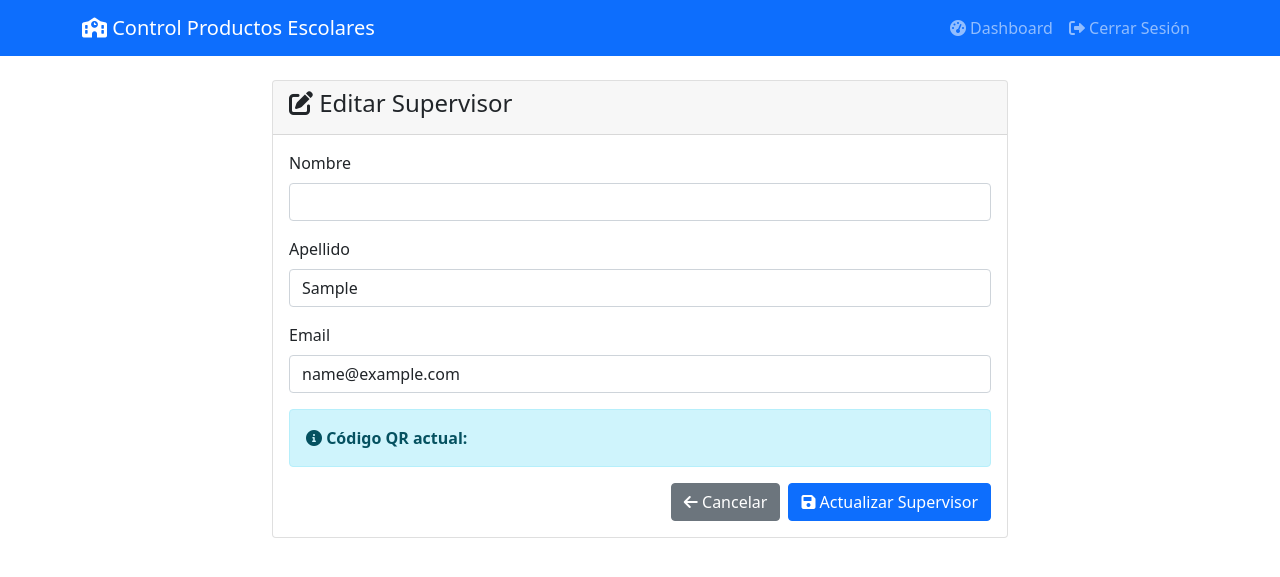
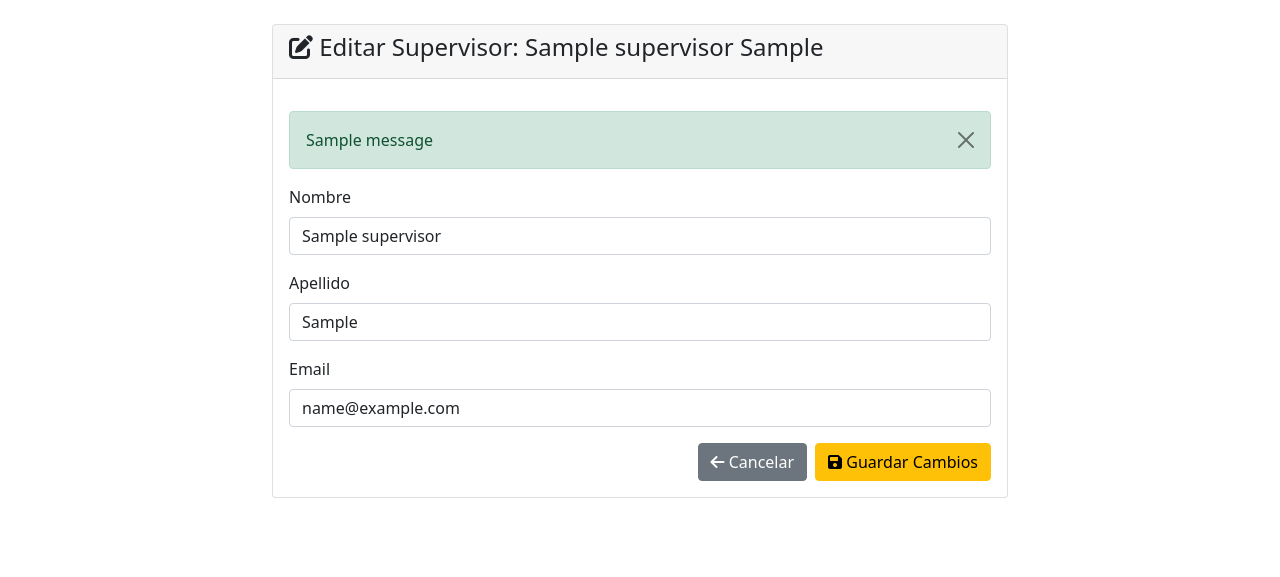
Before and after one commit to rafaelhgarcia/control-productos-escolares, a Flask app: page /supervisores/editar/1 in a window 1280 px wide. Shown: the top 577 px of the page. Run offline with Flask 3, Linux system fonts and the light colour scheme; a user stored in the database is signed in; tables that the repository leaves empty hold one stand-in row (values such as "Sample post"); one stand-in notice (Sample message) is shown.

Commit message:
Enhance supervisor edit form with dynamic data
Updated the supervisor editing form to display the supervisor's name and last name dynamically. Changed button text and adjusted form input values to use request data.

```diff
--- a/templates/editar_supervisor.html
+++ b/templates/editar_supervisor.html
@@ -8,60 +8,54 @@
     <link href="https://cdnjs.cloudflare.com/ajax/libs/font-awesome/6.0.0/css/all.min.css" rel="stylesheet">
 </head>
 <body>
-    <nav class="navbar navbar-expand-lg navbar-dark bg-primary">
-        <div class="container">
-            <a class="navbar-brand" href="/">
-                <i class="fas fa-school"></i> Control Productos Escolares
-            </a>
-            <div class="navbar-nav ms-auto">
-                <a class="nav-link" href="/dashboard">
-                    <i class="fas fa-tachometer-alt"></i> Dashboard
-                </a>
-                <a class="nav-link" href="/logout">
-                    <i class="fas fa-sign-out-alt"></i> Cerrar Sesión
-                </a>
-            </div>
-        </div>
-    </nav>
-
     <div class="container mt-4">
         <div class="row justify-content-center">
             <div class="col-md-8">
                 <div class="card">
                     <div class="card-header">
-                        <h4><i class="fas fa-edit"></i> Editar Supervisor</h4>
+                        <h4><i class="fas fa-edit"></i> Editar Supervisor: {{ supervisor.name }} {{ supervisor.apellido }}</h4>
                     </div>
                     <div class="card-body">
+
+                        {% with messages = get_flashed_messages(with_categories=true) %}
+                            {% if messages %}
+                                <div class="mt-3">
+                                    {% for category, message in messages %}
+                                        <div class="alert alert-{{ 'success' if category == 'success' else 'danger' if category == 'error' else 'info' }} alert-dismissible fade show" role="alert">
+                                            {{ message }}
+                                            <button type="button" class="btn-close" data-bs-dismiss="alert" aria-label="Close"></button>
+                                        </div>
+                                    {% endfor %}
+                                </div>
+                            {% endif %}
+                        {% endwith %}
+
                         <form method="POST">
+
                             <div class="mb-3">
                                 <label for="nombre" class="form-label">Nombre</label>
-                                <input type="text" class="form-control" id="nombre" name="nombre"
-                                       value="{{ supervisor.nombre }}" required>
+                                <input type="text" class="form-control" id="nombre" name="name"
+                                       value="{{ request.form.get('name', supervisor.name) }}" required>
                             </div>
 
                             <div class="mb-3">
                                 <label for="apellido" class="form-label">Apellido</label>
                                 <input type="text" class="form-control" id="apellido" name="apellido"
-                                       value="{{ supervisor.apellido }}" required>
+                                       value="{{ request.form.get('apellido', supervisor.apellido) }}" required>
                             </div>
 
                             <div class="mb-3">
                                 <label for="email" class="form-label">Email</label>
                                 <input type="email" class="form-control" id="email" name="email"
-                                       value="{{ supervisor.email }}" required>
-                            </div>
-
-                            <div class="alert alert-info">
-                                <i class="fas fa-info-circle"></i>
-                                <strong>Código QR actual:</strong> {{ supervisor.qr_code }}
+                                       value="{{ request.form.get('email', supervisor.email) }}" required>
                             </div>
 
                             <div class="d-grid gap-2 d-md-flex justify-content-md-end">
-                                <a href="/supervisores" class="btn btn-secondary">
+                                <a href="{{ url_for('list_supervisores') }}" class="btn btn-secondary">
                                     <i class="fas fa-arrow-left"></i> Cancelar
                                 </a>
-                                <button type="submit" class="btn btn-primary">
-                                    <i class="fas fa-save"></i> Actualizar Supervisor
+                                <button type="submit" class="btn btn-warning">
+                                    <i class="fas fa-save"></i> Guardar Cambios
                                 </button>
                             </div>
                         </form>
```
